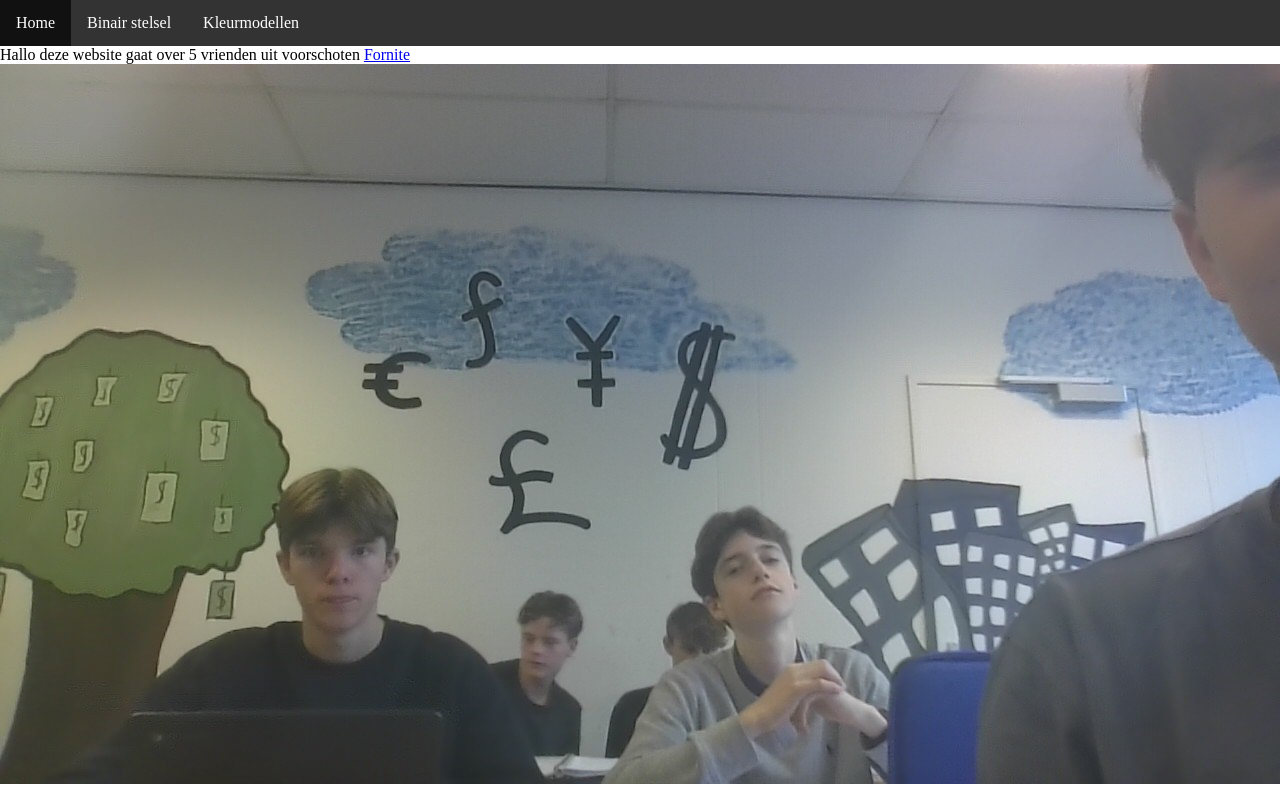
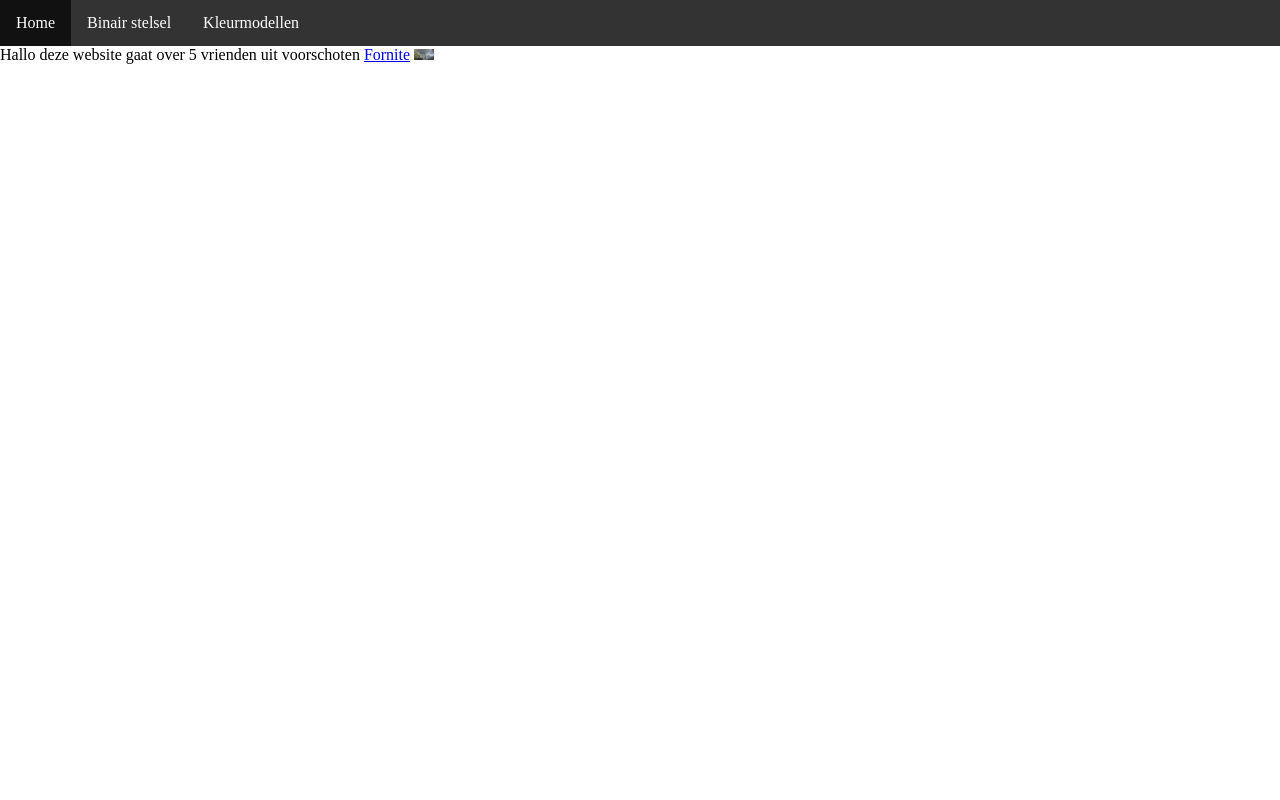
Before and after one commit to CooleKingXander/CooleKingXander.github.io, a plain HTML site: page index.html in a window 1280 px wide. Drawn offline with Linux system fonts and the light colour scheme.

Commit message:
plaatje grootte veranderd

```diff
--- a/index.html
+++ b/index.html
@@ -13,7 +13,7 @@
       </ul>
         Hallo deze website gaat over 5 vrienden uit voorschoten
        <a href="binairstelsel.html">Fornite</a>
-        <img src="Foto Mats en Chris.jpg" alt="Foto Mats en Chris"> <!--Dit is de foto-->
+        <img src="Foto Mats en Chris.jpg" alt="Foto Mats en Chris" width="20" length="20"> <!--Dit is de foto-->
 
     </body>
 </html>
```
